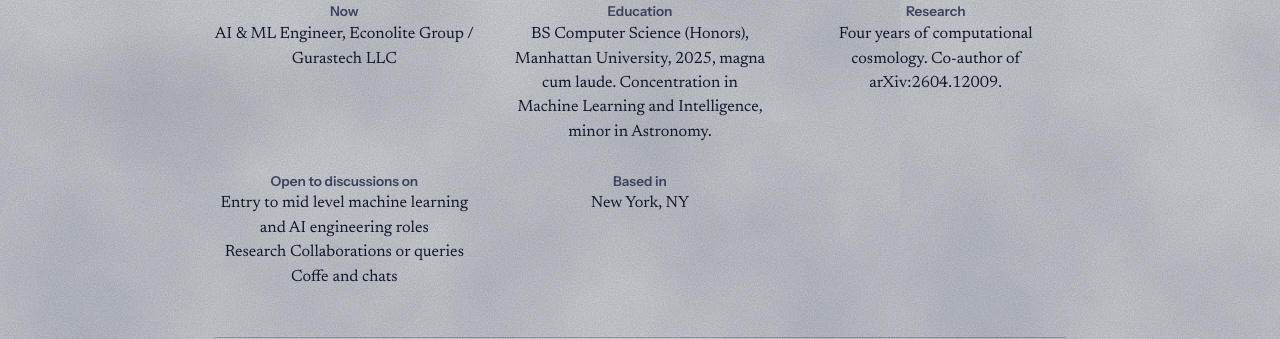
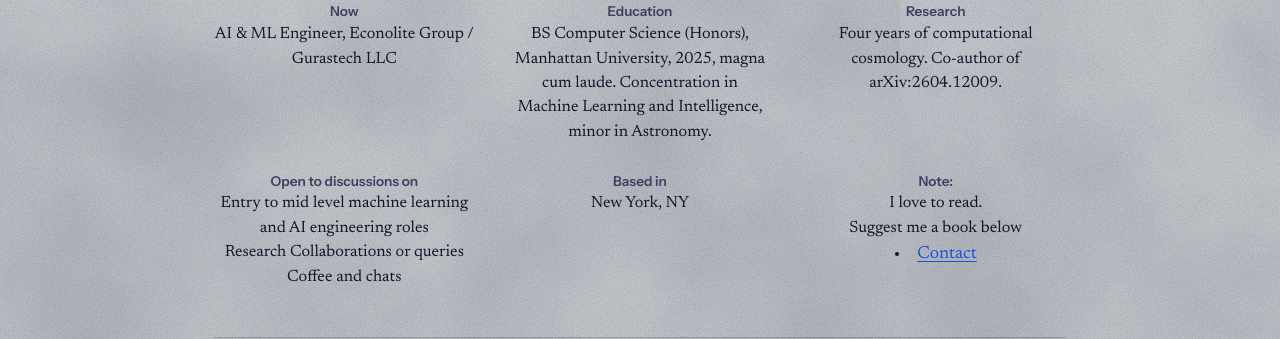
Before and after one commit to BhavyaMishraBV/BhavyaMishraSite, a plain HTML site: page index.html in a window 1280 px wide. Shown: the part 803-1142 px from the top of the page. Drawn offline with Linux system fonts and the light colour scheme.

Commit message:
Update index.html

```diff
--- a/index.html
+++ b/index.html
@@ -55,8 +55,9 @@
           <div><dt>Now</dt><dd>AI &amp; ML Engineer, Econolite Group / Gurastech LLC</dd></div>
           <div><dt>Education</dt><dd>BS Computer Science (Honors), Manhattan University, 2025, magna cum laude. Concentration in Machine Learning and Intelligence, minor in Astronomy.</dd></div>
           <div><dt>Research</dt><dd>Four years of computational cosmology. Co-author of arXiv:2604.12009.</dd></div>
-          <div><dt>Open to discussions on</dt><dd>Entry to mid level machine learning and AI engineering roles</dd><dd>Research Collaborations or queries</dd><dd>Coffe and chats</dd></div>
+          <div><dt>Open to discussions on</dt><dd>Entry to mid level machine learning and AI engineering roles</dd><dd>Research Collaborations or queries</dd><dd>Coffee and chats</dd></div>
           <div><dt>Based in</dt><dd>New York, NY</dd></div>
+          <div><dt>Note:</dt><dd>I love to read.</dd><dd>Suggest me a book below</dd><li><a href="#contact">Contact</a></li> </dd></div>
         </dl>
       </section>
 
```
